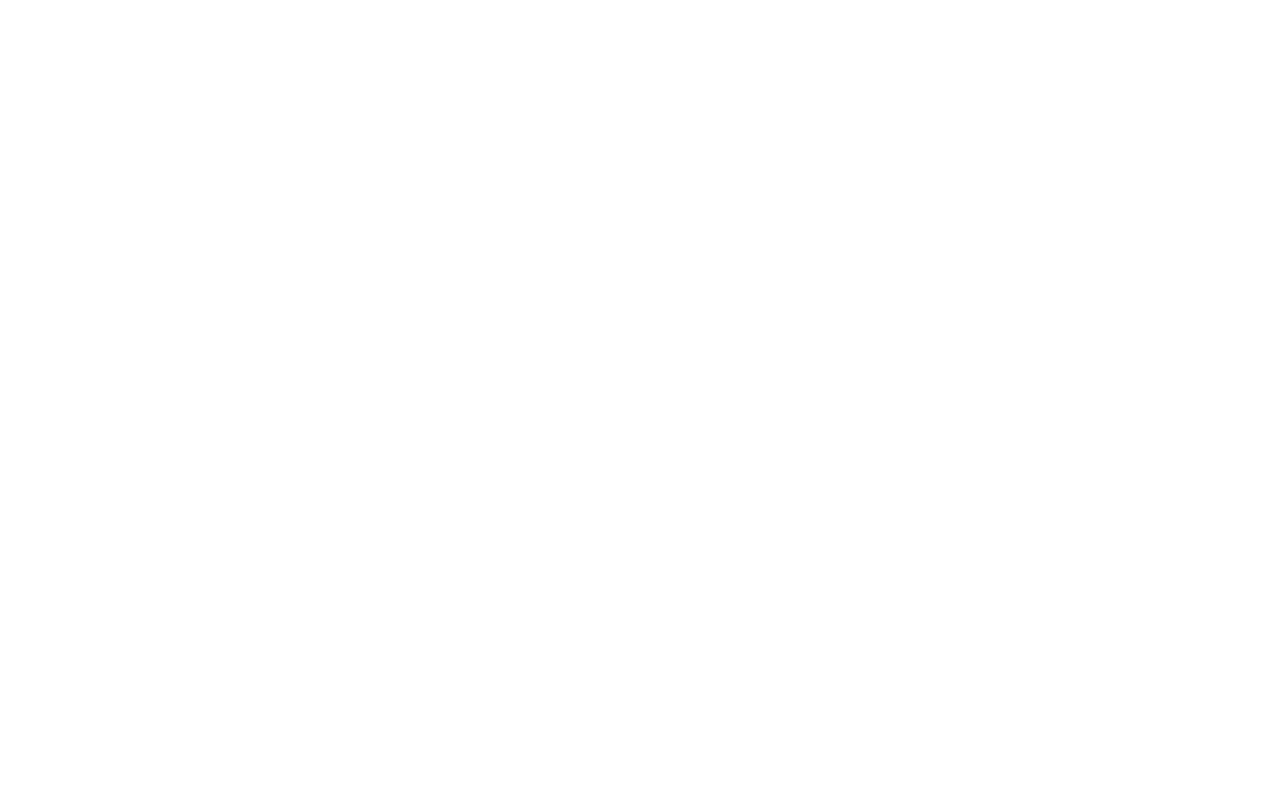
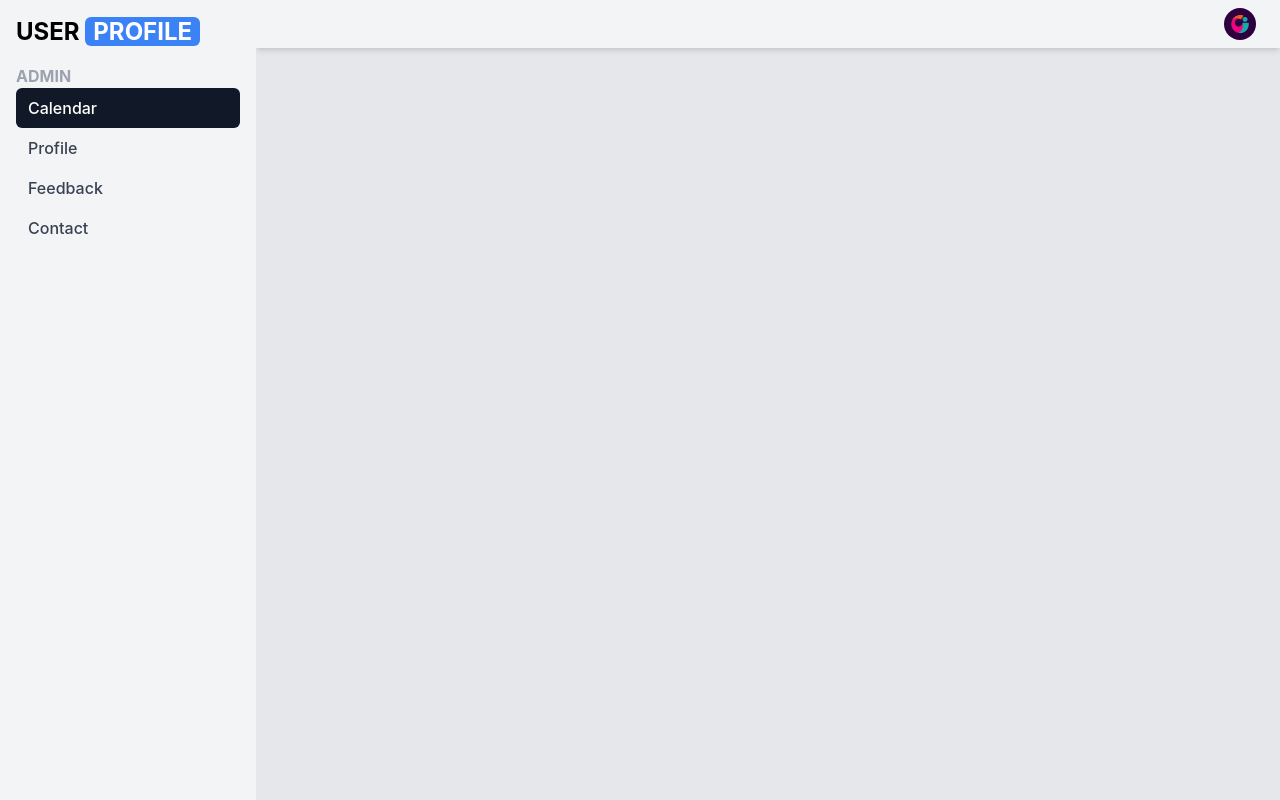
Before and after one commit to cfgcolumbus24/Team-4, a React (Create React App) app in the folder project/: page /dashboard in a window 1280 px wide. Before the commit this address had no page. Built offline with nearby package versions, Linux system fonts and the light colour scheme.

Commit message:
Added a dashboard page

```diff
--- a/project/package.json
+++ b/project/package.json
@@ -3,15 +3,18 @@
   "version": "0.1.0",
   "private": true,
   "dependencies": {
+    "@headlessui/react": "^2.2.0",
     "@react-firebase/database": "^0.3.11",
     "@testing-library/jest-dom": "^5.17.0",
     "@testing-library/react": "^13.4.0",
     "@testing-library/user-event": "^13.5.0",
+    "chart.js": "^4.4.6",
     "firebase": "^11.0.1",
     "react": "^18.3.1",
+    "react-chartjs-2": "^5.2.0",
     "react-dom": "^18.3.1",
-    "react-router-dom": "^6.27.0",
     "react-firebase-hooks": "^5.1.1",
+    "react-icons": "^5.3.0",
     "react-router-dom": "^6.27.0",
     "react-scripts": "5.0.1",
     "tailwindcss": "^3.4.14",
--- a/project/src/App.js
+++ b/project/src/App.js
@@ -1,14 +1,20 @@
-import React from 'react';
+import logo from './logo.svg';
+import './App.css';
 import { BrowserRouter as Router, Routes, Route } from 'react-router-dom';
-import RoleSelection from './Signup';
-import LoginPage from './Login';
+import Login from './Login';
+import Signup from './Signup';
+import Dashboard from './dashboard';
+
+
 
 function App() {
   return (
     <Router>
       <Routes>
-      <Route path="/" element={<LoginPage />} />
-        <Route path="/signup" element={<RoleSelection />} />
+        {/* This will make the Login component load first as the default route */}
+        <Route path="/" element={<Login />} />
+        <Route path="/signup" element={<Signup />} />
+        <Route path="/dashboard" element={<Dashboard />} />
       </Routes>
     </Router>
   );
--- a/project/src/Login.js
+++ b/project/src/Login.js
@@ -7,6 +7,7 @@ const RoleSelection = () => {
   const handleButtonClick = (role) => {
     // Navigate to the login page with a query parameter indicating the selected role
     navigate(`/signup?role=${role}`);
+
   };
 
   return (
--- a/project/src/Signup.js
+++ b/project/src/Signup.js
@@ -1,16 +1,19 @@
 import React, { useState } from 'react';
 import { useLocation } from 'react-router-dom';
+import { useNavigate } from 'react-router-dom';
 
 const LoginPage = () => {
   const [username, setUsername] = useState('');
   const [password, setPassword] = useState('');
   const location = useLocation();
   const role = new URLSearchParams(location.search).get('role');
+  const navigate = useNavigate();
 
   const handleSubmit = (event) => {
     event.preventDefault();
-    // Logic to handle login can be added here
+    // Later I will add logic to authenticate the user
     console.log(`Role: ${role}, Username: ${username}, Password: ${password}`);
+    navigate(`/dashboard`);
   };
 
   return (
--- /dev/null
+++ b/project/src/dashboard.js
@@ -0,0 +1,81 @@
+import React, { useState } from 'react';
+import { Disclosure, Menu, Transition } from '@headlessui/react';
+import { Bars3Icon, XMarkIcon, BellIcon } from '@heroicons/react/24/outline';
+import userPhoto from '/Users/maria/Team-4/project/src/opportunity_international_logo.jpeg';
+
+const navigation = [
+  { name: 'Calendar', href: '#', current: true },
+  { name: 'Profile', href: '#', current: false },
+  { name: 'Feedback', href: '#', current: false },
+  { name: 'Contact', href: '#', current: false },
+];
+
+function classNames(...classes) {
+  return classes.filter(Boolean).join(' ');
+}
+
+const Sidebar = () => (
+  <div className="fixed left-0 top-0 w-64 h-full bg-gray-100 p-4 z-50">
+    <h2 className="font-bold text-2xl">USER <span className="bg-blue-500 text-white px-2 rounded-md">PROFILE</span></h2>
+    <nav className="mt-4">
+      <p className="text-gray-400 font-bold">ADMIN</p>
+      {navigation.map((item) => (
+        <a
+          key={item.name}
+          href={item.href}
+          className={classNames(
+            item.current ? 'bg-gray-900 text-white' : 'text-gray-700 hover:bg-gray-700 hover:text-white',
+            'block rounded-md px-3 py-2 text-base font-medium'
+          )}
+        >
+          {item.name}
+        </a>
+      ))}
+    </nav>
+  </div>
+);
+
+const Navbar = () => (
+  <div className="py-2 px-6 bg-gray-100 flex items-center shadow-md">
+    <div className="ml-auto flex items-center">
+      <Menu as="div" className="relative">
+        <Menu.Button className="flex items-center text-gray-700 hover:text-gray-900">
+          <img
+            className="h-8 w-8 rounded-full"
+            src={userPhoto}
+            alt="User Avatar"
+          />
+        </Menu.Button>
+        <Transition as={React.Fragment}>
+          {/* Additional dropdown items can go here */}
+        </Transition>
+      </Menu>
+    </div>
+  </div>
+);
+
+const DashboardCard = ({ title, count, percentage }) => (
+  <div className="bg-white p-6 rounded-md shadow-md">
+    <div className="flex justify-between">
+      <div>
+        <h3 className="text-xl font-semibold">{count}</h3>
+        <p className="text-gray-400">{title}</p>
+      </div>
+      <div className={`p-2 rounded-full ${percentage > 0 ? 'bg-green-100 text-green-600' : 'bg-red-100 text-red-600'}`}>
+        {percentage > 0 ? `+${percentage}%` : `${percentage}%`}
+      </div>
+    </div>
+  </div>
+);
+
+const Dashboard = () => (
+  <div className="flex min-h-screen">
+    <Sidebar />
+    <div className="flex-1 bg-gray-200 ml-64">
+      <Navbar />
+
+    </div>
+  </div>
+);
+
+export default Dashboard;
```
Also changed, not shown: project/calendar.html (added), project/src/opportunity_international_logo.jpeg (added), 1 other file (tests, documents, lock files or other folders).
